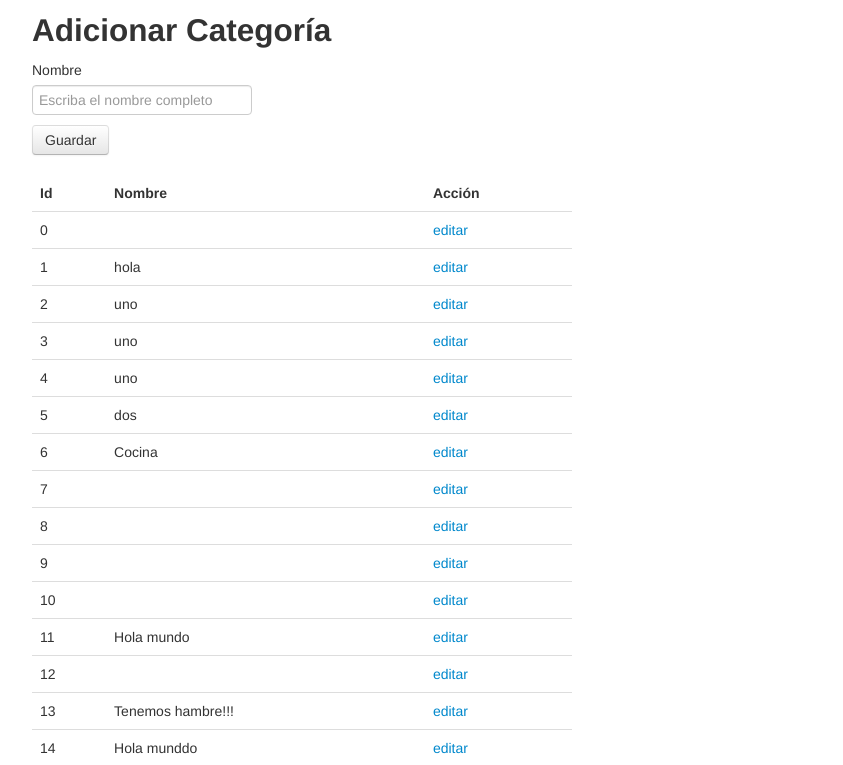
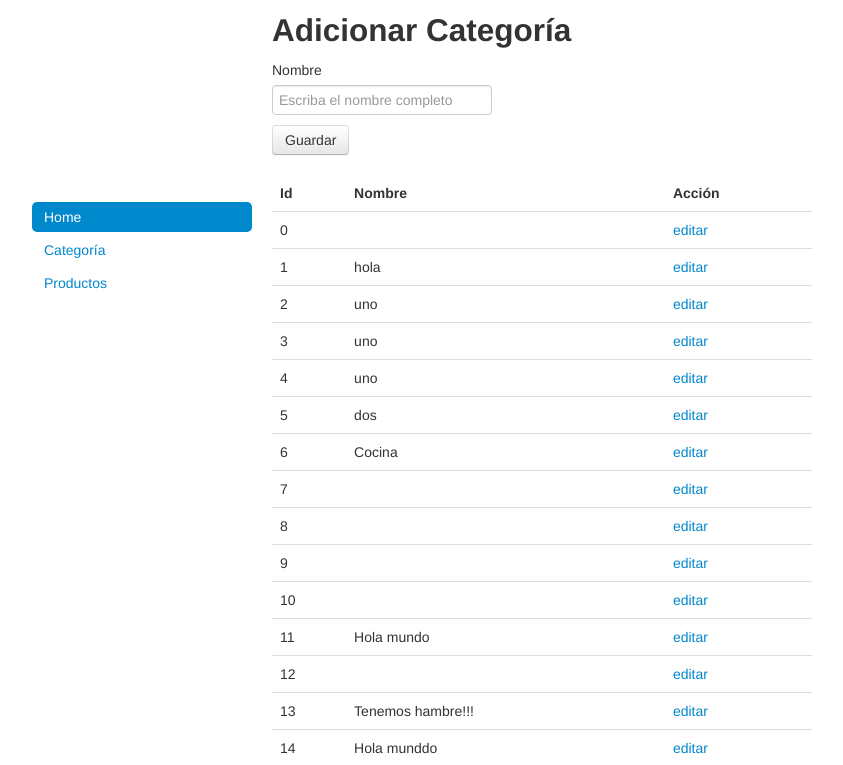
Before and after one commit to Nofcale/miniTiendaPhp, a PHP site: page /admin/categorias.php in a window 1280 px wide. Shown: the top 765 px of the page, without its empty margins (158-1001 px from the left). Run offline with PHP 8.4, Linux system fonts and the light colour scheme; data comes from the database, SQL or seed files in the repository.

Commit message:
esquema visual y menú en la lib

```diff
--- a/admin/categorias.php
+++ b/admin/categorias.php
@@ -1,21 +1,21 @@
 <?php
 include_once 'lib.php';
-$categoria = new categoria("","");
+$categoria = new categoria("", "");
 
 if (isset($_POST["enviar"])) {
     $cat_temp = new categoria(0, "");
     $cat_temp->nombre = $_POST["nombre"];
     $db->adicionarCategoria($cat_temp);
 }
-if(isset($_GET["accion"]) && isset($_GET["id"])){
-    switch($_GET["accion"]){
+if (isset($_GET["accion"]) && isset($_GET["id"])) {
+    switch ($_GET["accion"]) {
         case "editar":
             $edicion = TRUE;
             $categoria = $db->obtenerCategoria($_GET["id"]);
             break;
     }
-}else{
-    $categoria = new categoria("","");
+} else {
+    $categoria = new categoria("", "");
 }
 ?>
 <!DOCTYPE html>
@@ -25,21 +25,22 @@ if(isset($_GET["accion"]) && isset($_GET["id"])){
         <title>Prueba SQLite</title>
         <meta name="viewport" content="width=device-width, initial-scale=1.0">
         <link href="../css/bootstrap.min.css" rel="stylesheet" media="screen">
+        <link href="css/custom.css" rel="stylesheet" media="screen">
     </head>
     <body>
         <div class="container">
-            <div class="span5">
+            <div class="span3">
+                <?php menu(); ?>
+            </div>
+            <div class="span7">
                 <h2 id="producto">Adicionar Categoría</h2>
-                <p></p>
-                <form class="bs-example" role="form" action="categorias.php" method="POST">
+                <form class="" role="form" action="categorias.php" method="POST">
                     <div class="form-group">
                         <label for="nombrecategoria">Nombre</label>
-                        <input name="nombre" type="text" class="form-control" id="nombrecategoria" placeholder="Escriba el nombre completo" value="<?php echo $categoria->nombre;?>">
+                        <input name="nombre" type="text" class="form-control" id="nombrecategoria" placeholder="Escriba el nombre completo" value="<?php echo $categoria->nombre; ?>">
                     </div>
                     <input type="submit" class="btn btn-default" name="enviar" value="Guardar" />
                 </form>
-            </div>
-            <div class="span7">
                 <table class="table">
                     <thead>
                         <tr>
@@ -51,7 +52,7 @@ if(isset($_GET["accion"]) && isset($_GET["id"])){
                     <tbody>
                         <?php
                         foreach ($db->obtenerTodoCategoria() as $value) {
-                        echo "<tr>
+                            echo "<tr>
                                 <td>{$value->id}</td>
                                 <td>{$value->nombre}</td>
                                 <td><a href='categorias.php?accion=editar&id={$value->id}'>editar</a></td>
--- a/admin/lib.php
+++ b/admin/lib.php
@@ -41,19 +41,20 @@ class database {
         $sql = "SELECT * FROM categoria";
         $tmp = array();
         foreach ($this->conn->query($sql) as $key => $value) {
-            array_push($tmp, new categoria($value["id"],$value["nombre"]));
+            array_push($tmp, new categoria($value["id"], $value["nombre"]));
         }
         return $tmp;
     }
-    function obtenerCategoria($id){
+
+    function obtenerCategoria($id) {
         $sql = "SELECT * FROM categoria where id=:id";
         $res = $this->conn->prepare($sql);
         $res->execute(array("id" => $id));
         $tmp = $this->conn->query($sql);
-        if(is_array($tmp)){
-            $categoria = new categoria($tmp["id"],$tmp["nombre"]);
+        if (is_array($tmp)) {
+            $categoria = new categoria($tmp["id"], $tmp["nombre"]);
             return $categoria;
-        }else{
+        } else {
             return false;
         }
     }
@@ -62,22 +63,13 @@ class database {
 
 $db = new database();
 
-//Ruta a la Base de datos
-/* Sentencia SQL
-  $sql = 'SELECT * FROM empresa';
-  //Ejecución de la sentencia y captura de datos
-  foreach ($conn->query($sql) as $row) {
-  echo $row['id'] . " " . $row['nombre'] . "<br>";
-  }
+function menu() {
+    echo'<div class="logo">&nbsp;</div>
+        <ul class="nav nav-pills nav-stacked menu">
+            <li class="active"><a href="/admin">Home</a></li>
+            <li><a href="/admin/categorias.php">Categoría</a></li>
+            <li><a href="/admin/productos.php">Productos</a></li>
+        </ul>';
+}
 
-  $sql = 'SELECT *
-  FROM localizacion
-  WHERE id_nodo = :idnodo';
-  $cons = $conn->prepare($sql);
-  $cons->execute(array(':idnodo' => 1));
-  $res = $cons->fetchAll();
-  foreach ($res as $row) {
-  echo "el nodo 1 en la fecha " . $row["fecha"] . " pasó por " . $row["barrio"] . "<br>";
-  }
- * */
 ?>
--- a/admin/productos.php
+++ b/admin/productos.php
@@ -11,6 +11,10 @@ include_once 'lib.php';
     </head>
     <body>
         <div class="container">
+            <div class="span3">
+                <?php menu(); ?>
+            </div>
+            <div class="span7">
                 <h2 id="producto">Adicionar Producto</h2>
                 <p></p>
                 <form class="bs-example" role="form" action="categorias.php" method="POST">
@@ -39,7 +43,7 @@ include_once 'lib.php';
                     <button type="submit" class="btn btn-default">Guardar</button>
                 </form>
             </div>
-
+        </div>
         <script src="http://code.jquery.com/jquery.js"></script>
         <script src="../js/bootstrap.min.js"></script>
     </body>
--- /dev/null
+++ b/css/custom.css
@@ -0,0 +1,12 @@
+/*
+    Document   : custom.css
+    Created on : 27/08/2013, 01:58:04 PM
+    Author     : jairo
+    Description:
+        Purpose of the stylesheet follows.
+*/
+
+.logo {
+    height: 200px;
+    width: 100%;
+}
--- a/index.php
+++ b/index.php
@@ -5,10 +5,11 @@
         <title>Prueba SQLite</title>
         <meta name="viewport" content="width=device-width, initial-scale=1.0">
         <link href="css/bootstrap.min.css" rel="stylesheet" media="screen">
+        <link href="css/custom.css" rel="stylesheet" media="screen">
     </head>
     <body>
         <div class="container">
-            <a href="admin/">Administrador</a>
+            <a href="/admin/">Administrador</a>
         </div>
         <script src="http://code.jquery.com/jquery.js"></script>
         <script src="js/bootstrap.min.js"></script>
--- a/nbproject/private/private.xml
+++ b/nbproject/private/private.xml
@@ -1,9 +1,4 @@
 <?xml version="1.0" encoding="UTF-8"?>
 <project-private xmlns="http://www.netbeans.org/ns/project-private/1">
     <editor-bookmarks xmlns="http://www.netbeans.org/ns/editor-bookmarks/2" lastBookmarkId="0"/>
-    <open-files xmlns="http://www.netbeans.org/ns/projectui-open-files/1">
-        <file>file:/Users/jairo/NetBeansProjects/BaseDatosNodos/admin/productos.php</file>
-        <file>file:/Users/jairo/NetBeansProjects/BaseDatosNodos/admin/lib.php</file>
-        <file>file:/Users/jairo/NetBeansProjects/BaseDatosNodos/admin/categorias.php</file>
-    </open-files>
 </project-private>
```
Also changed, not shown: admin/index.php (+7 -3 lines), 1 other file. Lines whose indentation alone changed are shown as unchanged.
